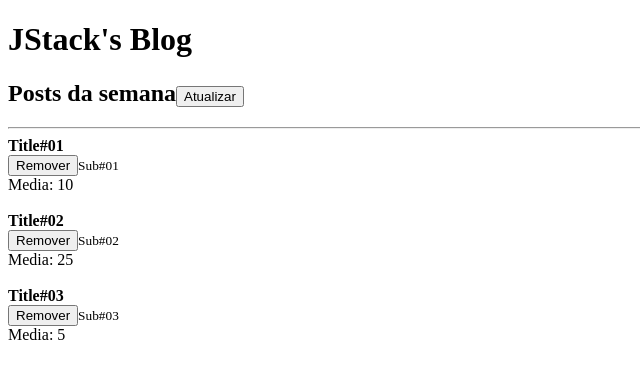
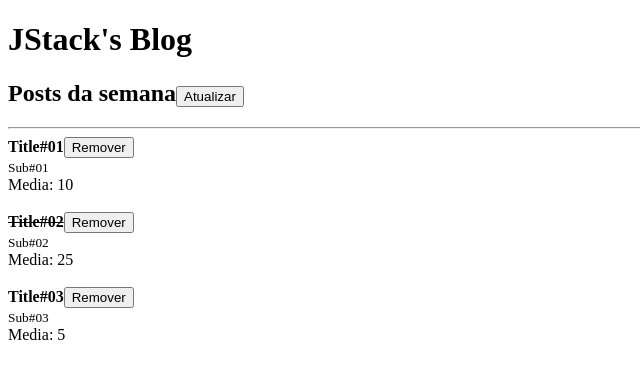
Before and after one commit to GuuilhermeRS/Fundamentos-React-JStack, a React app: page / in a window 1280 px wide. Shown: the top 378 px of the page, without its empty margins (0-640 px from the left). Built offline with nearby package versions, Linux system fonts and the light colour scheme.

Commit message:
Renderização condicional

```diff
--- a/src/Components/App.js
+++ b/src/Components/App.js
@@ -6,9 +6,9 @@ import Post from './Post';
 
 function App() {
   const [posts, setPosts] = useState([
-    { id: Math.random(), title: 'Title#01', subtitle: 'Sub#01', likes: 20 },
-    { id: Math.random(), title: 'Title#02', subtitle: 'Sub#02', likes: 50 },
-    { id: Math.random(), title: 'Title#03', subtitle: 'Sub#03', likes: 10 },
+    { id: Math.random(), title: 'Title#01', subtitle: 'Sub#01', likes: 20, read: false },
+    { id: Math.random(), title: 'Title#02', subtitle: 'Sub#02', likes: 50, read: true },
+    { id: Math.random(), title: 'Title#03', subtitle: 'Sub#03', likes: 10, read: false },
   ]);
 
   function handleRefresh() {
@@ -43,12 +43,13 @@ function App() {
       {posts.map(post => (
         <Post
           key={post.id}
-          likes={post.likes}
           onRemove={handleRemovePost}
           post={{
             id: post.id,
+            read: post.read,
             title: post.title,
             subtitle: post.subtitle,
+            likes: post.likes
           }}
         />
       ))}
--- a/src/Components/Post.js
+++ b/src/Components/Post.js
@@ -5,13 +5,16 @@ export default function Post(props) {
   return (
     <>
       <article>
-        <strong>{props.post.title}</strong><br />
+        <strong>
+          {props.post.read ? <s>{props.post.title}</s> : props.post.title}
+        </strong>
         <button onClick={() => props.onRemove(props.post.id)}>
           Remover
         </button>
+        <br/>
         <small>{props.post.subtitle}</small>
         <br />
-        Media: {props.likes / 2}
+        Media: {props.post.likes / 2}
       </article>
       <br />
     </>
@@ -19,11 +22,12 @@ export default function Post(props) {
 }
 
 Post.propTypes = {
-  likes: PropTypes.number.isRequired,
   onRemove: PropTypes.func.isRequired,
   post: PropTypes.shape({
     id: PropTypes.number.isRequired,
+    read: PropTypes.bool.isRequired,
     title: PropTypes.string.isRequired,
     subtitle: PropTypes.string.isRequired,
+    likes: PropTypes.number.isRequired,
   }).isRequired,
 };
```
